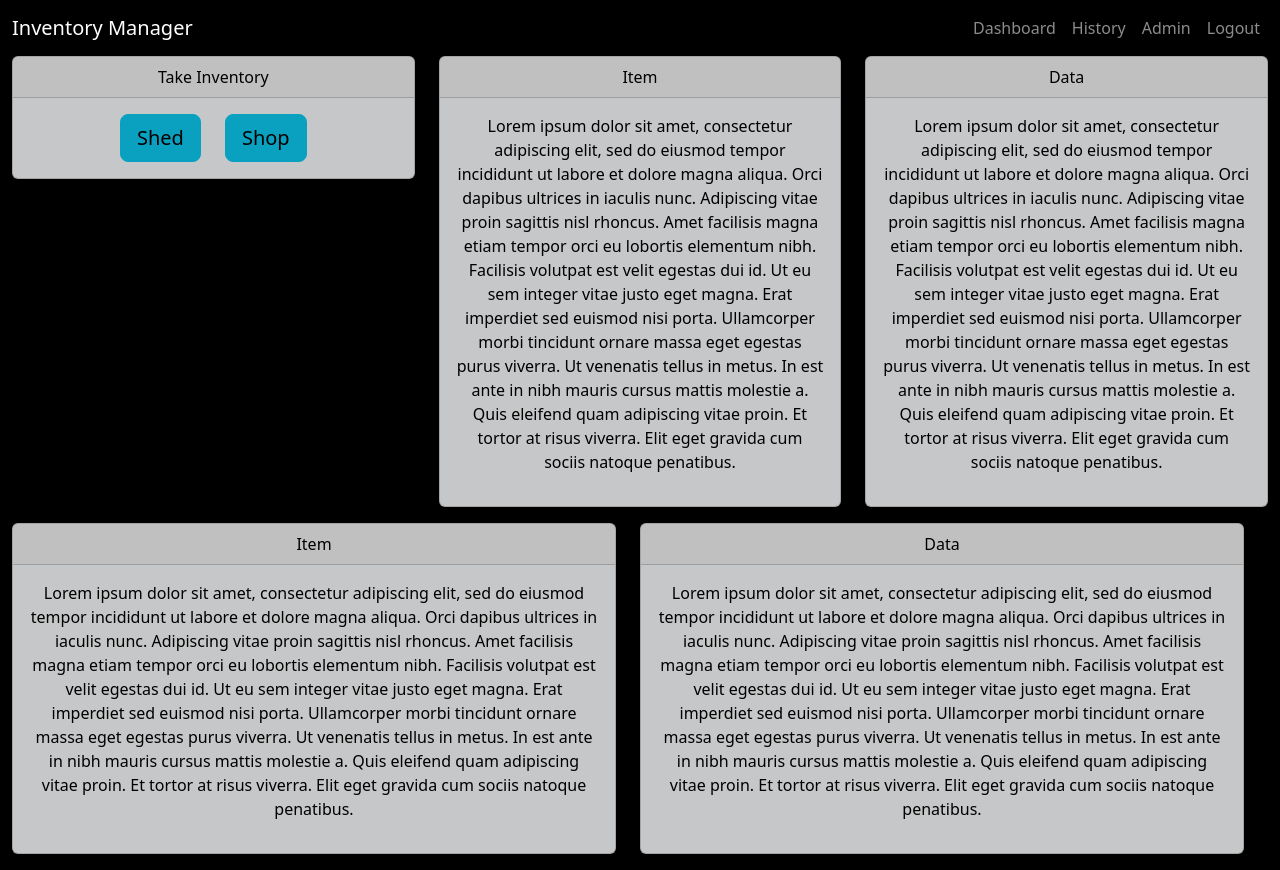
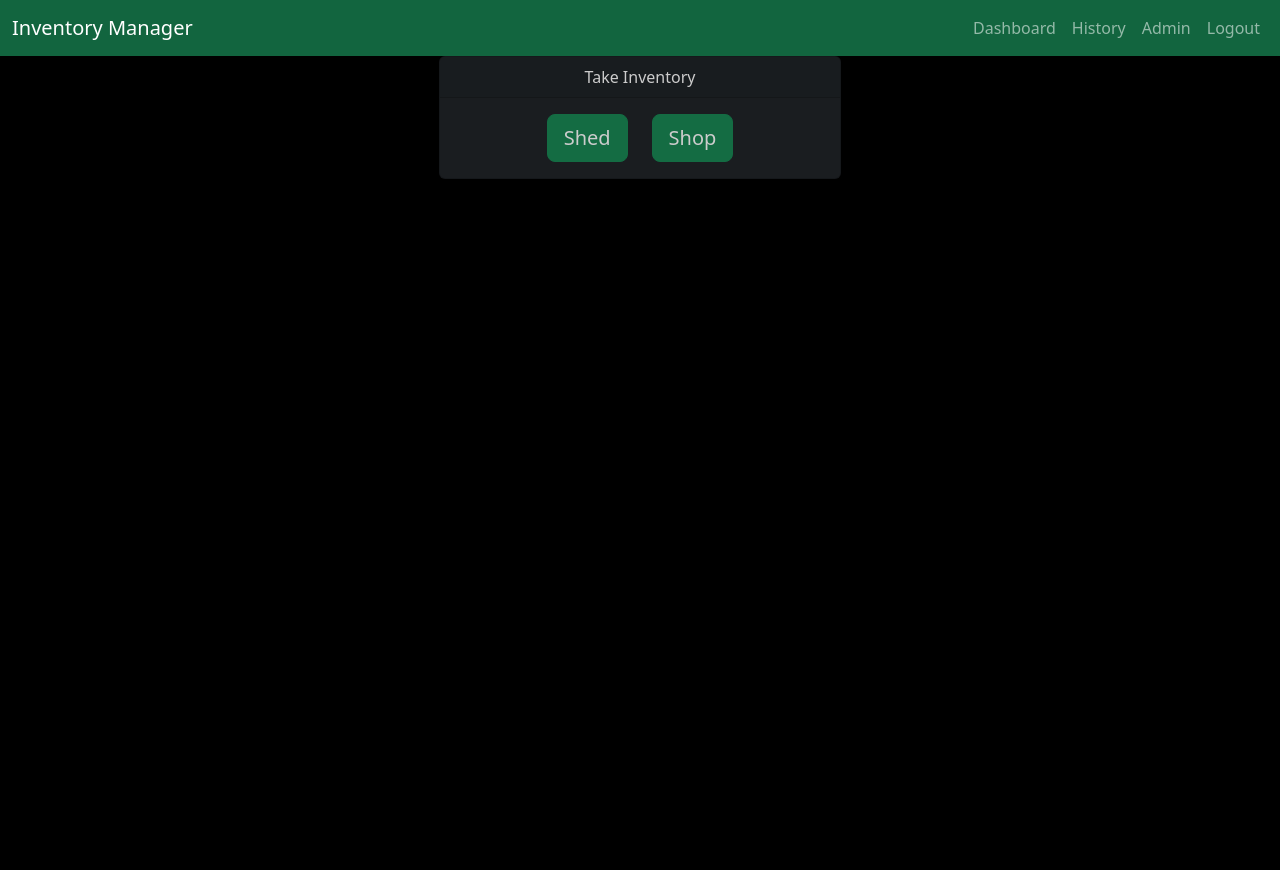
Before and after one commit to seandavidreed/inventory_manager, a Django app: page /inventory/ in a window 1280 px wide. After the commit the page ends 179 px from the top, so only its background shows below. Run offline with Django 4.2, Linux system fonts and the light colour scheme; a user stored in the database is signed in.

Commit message:
Change CSS & Bootstrap designs

```diff
--- a/mysite/inventory/views.py
+++ b/mysite/inventory/views.py
@@ -1,9 +1,11 @@
 from django.shortcuts import render
 from django.contrib.auth.decorators import login_required
+from django.http import HttpResponseRedirect
 from django.http import FileResponse
 import io
 from reportlab.pdfgen import canvas
-from django.http import HttpResponseRedirect
+from reportlab.lib.units import inch
+from reportlab.lib.pagesizes import letter
 import datetime
 
 
@@ -42,15 +44,25 @@ def order(request, order_date):
 def orderfile(request, order_date):
     things = Order.objects.filter(date=order_date)
 
+    # Create Bytestream buffer
     buffer = io.BytesIO()
 
-    p = canvas.Canvas(buffer)
+    # Create a canvas
+    p = canvas.Canvas(buffer, pagesize=letter, bottomup=0)
 
-    x = 300; y = 300
+    # Create a text object
+    textob = p.beginText()
+    textob.setTextOrigin(inch, inch)
+
+    textob.setFont("Helvetica", 20)
+    textob.textLine("Woodland Espresso Order History")
+    textob.setFont("Helvetica", 14)
+    textob.textLine(order_date)
+
     for thing in things:
-        p.drawString(x, y, str(thing.item))
-        y += 20
+        textob.textLine(str(thing.item) + str(thing.order_qty))
 
+    p.drawText(textob)
     p.showPage()
     p.save()
 
--- a/mysite/static/css/styles.css
+++ b/mysite/static/css/styles.css
@@ -22,8 +22,6 @@ th, td {
 
 a {
     text-decoration: none;
-    touch-action: manipulation;
-    color: white;
 }
 
 button {
--- a/mysite/templates/inventory/dashboard.html
+++ b/mysite/templates/inventory/dashboard.html
@@ -6,75 +6,17 @@
 
 {% block main %}
         {% load static %}
-        <div class="row">
+        <div class="row justify-content-center">
             {% if user.is_authenticated %}
             <div class="col-md-4">
-                <div class="card text-bg-light mx-auto mb-3">
+                <div class="card text-bg-dark mx-auto mb-3">
                     <div class="card-header">Take Inventory</div>
                     <div class="card-body d-flex justify-content-center align-items-center gap-4">
-                        <a href="{% url 'inventory:shed' %}"><button class="btn btn-info btn-lg">Shed</button></a>
-                        <a href="{% url 'inventory:shop' %}"><button class="btn btn-info btn-lg">Shop</button></a>
+                        <a href="{% url 'inventory:shed' %}"><button class="btn btn-success btn-lg">Shed</button></a>
+                        <a href="{% url 'inventory:shop' %}"><button class="btn btn-success btn-lg">Shop</button></a>
                     </div>
                 </div>
             </div>
-            <div class="col-md-4">
-                <div class="card text-bg-light mx-auto mb-3">
-                    <div class="card-header">Item</div>
-                    <div class="card-body d-flex justify-content-center align-items-center gap-4">
-                        <p>
-                            Lorem ipsum dolor sit amet, consectetur adipiscing elit, sed do eiusmod tempor incididunt ut labore et dolore magna aliqua.
-                            Orci dapibus ultrices in iaculis nunc. Adipiscing vitae proin sagittis nisl rhoncus. Amet facilisis magna etiam tempor orci eu lobortis elementum nibh.
-                            Facilisis volutpat est velit egestas dui id. Ut eu sem integer vitae justo eget magna. Erat imperdiet sed euismod nisi porta.
-                            Ullamcorper morbi tincidunt ornare massa eget egestas purus viverra. Ut venenatis tellus in metus. In est ante in nibh mauris cursus mattis molestie a.
-                            Quis eleifend quam adipiscing vitae proin. Et tortor at risus viverra. Elit eget gravida cum sociis natoque penatibus.
-                        </p>
-                    </div>
-                </div>
-            </div>
-            <div class="col-md-4">
-                <div class="card text-bg-light mx-auto mb-3">
-                    <div class="card-header">Data</div>
-                    <div class="card-body d-flex justify-content-center align-items-center gap-4">
-                        <p>
-                            Lorem ipsum dolor sit amet, consectetur adipiscing elit, sed do eiusmod tempor incididunt ut labore et dolore magna aliqua.
-                            Orci dapibus ultrices in iaculis nunc. Adipiscing vitae proin sagittis nisl rhoncus. Amet facilisis magna etiam tempor orci eu lobortis elementum nibh.
-                            Facilisis volutpat est velit egestas dui id. Ut eu sem integer vitae justo eget magna. Erat imperdiet sed euismod nisi porta.
-                            Ullamcorper morbi tincidunt ornare massa eget egestas purus viverra. Ut venenatis tellus in metus. In est ante in nibh mauris cursus mattis molestie a.
-                            Quis eleifend quam adipiscing vitae proin. Et tortor at risus viverra. Elit eget gravida cum sociis natoque penatibus.
-                        </p>
-                    </div>
-                </div>
-            </div>
-        <div class="row">
-            <div class="col-md-6">
-                <div class="card text-bg-light mx-auto mb-3">
-                    <div class="card-header">Item</div>
-                    <div class="card-body d-flex justify-content-center align-items-center gap-4">
-                        <p>
-                            Lorem ipsum dolor sit amet, consectetur adipiscing elit, sed do eiusmod tempor incididunt ut labore et dolore magna aliqua.
-                            Orci dapibus ultrices in iaculis nunc. Adipiscing vitae proin sagittis nisl rhoncus. Amet facilisis magna etiam tempor orci eu lobortis elementum nibh.
-                            Facilisis volutpat est velit egestas dui id. Ut eu sem integer vitae justo eget magna. Erat imperdiet sed euismod nisi porta.
-                            Ullamcorper morbi tincidunt ornare massa eget egestas purus viverra. Ut venenatis tellus in metus. In est ante in nibh mauris cursus mattis molestie a.
-                            Quis eleifend quam adipiscing vitae proin. Et tortor at risus viverra. Elit eget gravida cum sociis natoque penatibus.
-                        </p>
-                    </div>
-                </div>
-            </div>
-            <div class="col-md-6">
-                <div class="card text-bg-light mx-auto mb-3">
-                    <div class="card-header">Data</div>
-                    <div class="card-body d-flex justify-content-center align-items-center gap-4">
-                        <p>
-                            Lorem ipsum dolor sit amet, consectetur adipiscing elit, sed do eiusmod tempor incididunt ut labore et dolore magna aliqua.
-                            Orci dapibus ultrices in iaculis nunc. Adipiscing vitae proin sagittis nisl rhoncus. Amet facilisis magna etiam tempor orci eu lobortis elementum nibh.
-                            Facilisis volutpat est velit egestas dui id. Ut eu sem integer vitae justo eget magna. Erat imperdiet sed euismod nisi porta.
-                            Ullamcorper morbi tincidunt ornare massa eget egestas purus viverra. Ut venenatis tellus in metus. In est ante in nibh mauris cursus mattis molestie a.
-                            Quis eleifend quam adipiscing vitae proin. Et tortor at risus viverra. Elit eget gravida cum sociis natoque penatibus.
-                        </p>
-                    </div>
-                </div>
-            </div>
-        </div>
             {% else %}
             <div class="row justify-content-center">
                 <div class="col-md-6">
--- a/mysite/templates/inventory/layout.html
+++ b/mysite/templates/inventory/layout.html
@@ -12,7 +12,7 @@
     <script src="{% static 'js/jive.js' %}"></script>
     <script src="https://cdn.jsdelivr.net/npm/bootstrap@5.2.2/dist/js/bootstrap.bundle.min.js" integrity="sha384-OERcA2EqjJCMA+/3y+gxIOqMEjwtxJY7qPCqsdltbNJuaOe923+mo//f6V8Qbsw3" crossorigin="anonymous"></script>
     <script src="https://cdn.jsdelivr.net/npm/chart.js@2.9.3/dist/Chart.min.js"></script>
-    <nav class="navbar navbar-dark navbar-expand-lg">
+    <nav class="navbar navbar-dark navbar-expand-lg bg-success bg-opacity-75">
       <div class="container-fluid">
         <a class="navbar-brand" href="{% url 'inventory:dashboard' %}">Inventory Manager</a>
         <button class="navbar-toggler" type="button" data-bs-toggle="collapse" data-bs-target="#navbarNavAltMarkup" aria-controls="navbarNavAltMarkup" aria-expanded="false" aria-label="Toggle navigation">
--- a/mysite/templates/inventory/order-history.html
+++ b/mysite/templates/inventory/order-history.html
@@ -7,7 +7,7 @@
 {% block main %}
     <div class="row justify-content-center py-5">
         <div class="col-md-8">
-            <table class="table table-striped">
+            <table class="table table-striped table-sm">
                 <thead>
                     <tr>
                         <th>Order History</th>
@@ -15,7 +15,7 @@
                 </thead>
                 {% for order in order_list %}
                     <tr>
-                        <td class="align-middle"><a href="{% url 'inventory:order' order.date %}">{{ order.date }}</a></td>
+                        <td class="align-middle"><a class="link-light" href="{% url 'inventory:order' order.date %}">{{ order.date }}</a></td>
                     </tr>
                 {% endfor %}
             </table>
--- a/mysite/templates/inventory/order.html
+++ b/mysite/templates/inventory/order.html
@@ -16,14 +16,14 @@
                 </thead>
                 {% for order in orders %}
                     <tr>
-                        <td class="align-middle">{{ order.item }}</td>
-                        <td class="align-middle">{{ order.order_qty }}</td>
+                        <td class="align-middle text-white">{{ order.item }}</td>
+                        <td class="align-middle text-white">{{ order.order_qty }}</td>
                     </tr>
                 {% endfor %}
             </table>
         </div>
         <div class="col-md-8">
-            <a class="nav-link" href="{% url 'inventory:orderfile' order_date %}">Download as PDF</a>
+            <a class="link-light" href="{% url 'inventory:orderfile' order_date %}">Download as PDF</a>
         </div>
     </div>
 {% endblock %}
--- a/mysite/templates/inventory/take-inventory.html
+++ b/mysite/templates/inventory/take-inventory.html
@@ -6,7 +6,7 @@
 
 {% block main %}
     <div class="row justify-content-center py-5">
-        <div class="col-md-8">
+        <div class="col-lg-6">
             <table class="table">
                 <thead>
                     <tr>
@@ -25,7 +25,7 @@
                         <td class="align-middle">{{ item.quota }}</td>
                         <td class="align-middle">
                             <div class="input-group">
-                                <input id="{{ item.id }}" style="width: 30px;" type="text" name="{{ item.id }}" class="form-control" value="0" aria-label="Number of items to order">
+                                <input id="{{ item.id }}" style="width: 20px;" type="text" name="{{ item.id }}" class="form-control" value="0" aria-label="Number of items to order">
                                 <button class="btn btn-danger px-3" type="button" onclick="increment('{{ item.id }}', 'd')">-</button>
                                 <button class="btn btn-success" type="button" onclick="increment('{{ item.id }}', 'i')">+</button>
                             </div>
@@ -35,7 +35,7 @@
 
             </table>
             {% if item_list %}
-                <button type="submit" class="btn btn-dark">Submit</button>
+                <button type="submit" class="btn btn-outline-success">Submit</button>
             {% else %}
                 <p>Please add inventory items via the Admin page.</p>
             {% endif %}
```
Also changed, not shown: mysite/templates/registration/login.html (+4 -7 lines), mysite/db.sqlite3.
